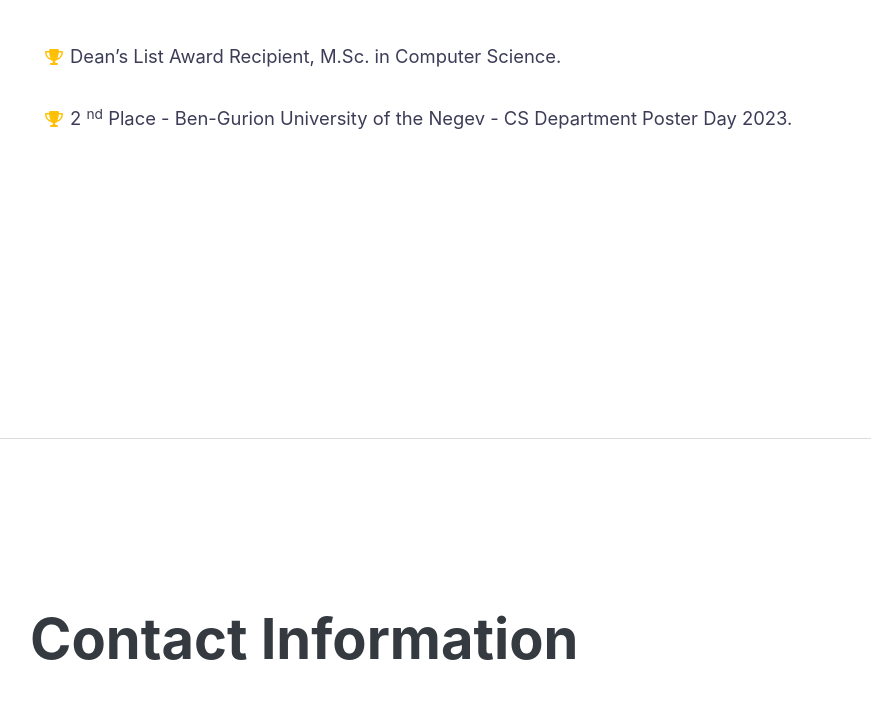
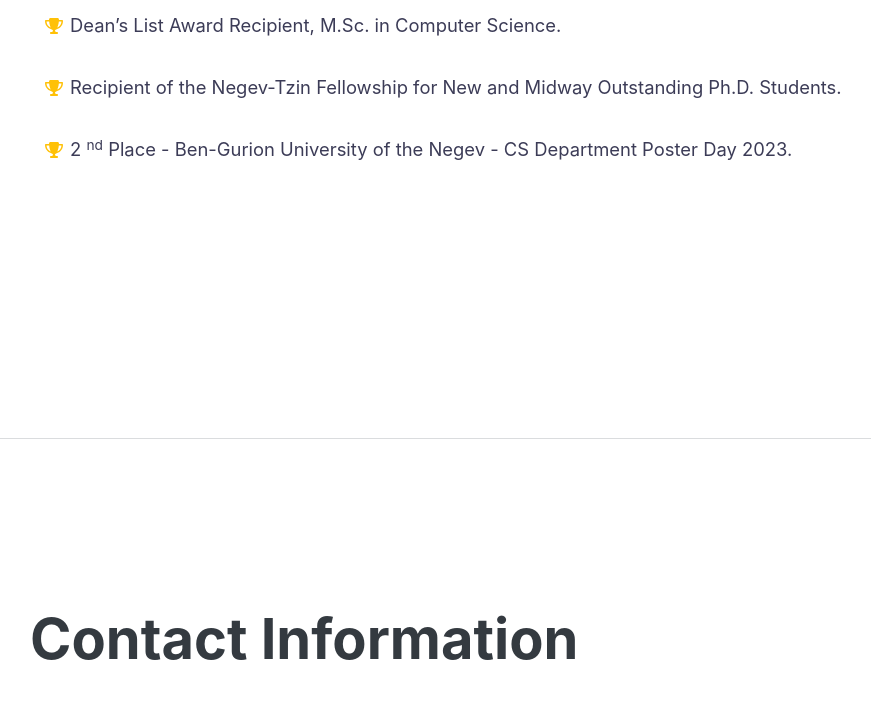
Before and after one commit to Noa-Izsak/noa-izsak.github.io, a plain HTML site: page index.html in a window 1280 px wide. Shown: the part 2850-3568 px from the top of the page, without its empty margins (290-1161 px from the left). Drawn offline with nearby package versions, Linux system fonts and the light colour scheme; some icons are missing; a web font is replaced by a local one.

Commit message:
adding the tzin-award

```diff
--- a/index.html
+++ b/index.html
@@ -280,6 +280,15 @@
                         <ul class="fa-ul mb-0">
                             <li>
                                 <span class="fa-li"><i class="fas fa-trophy text-warning"></i></span>
+                                <p class="lead md-5"> Recipient of the Negev-Tzin Fellowship for New and Midway Outstanding Ph.D. Students.</p>
+                                <br>
+                            </li>
+                        </ul>
+                    </div>
+                    <div>
+                        <ul class="fa-ul mb-0">
+                            <li>
+                                <span class="fa-li"><i class="fas fa-trophy text-warning"></i></span>
                                 <p class="lead md-5"> 2
                                     <sup>nd</sup>
                                     Place - Ben-Gurion University of the Negev - CS Department Poster Day 2023.</p>
```
